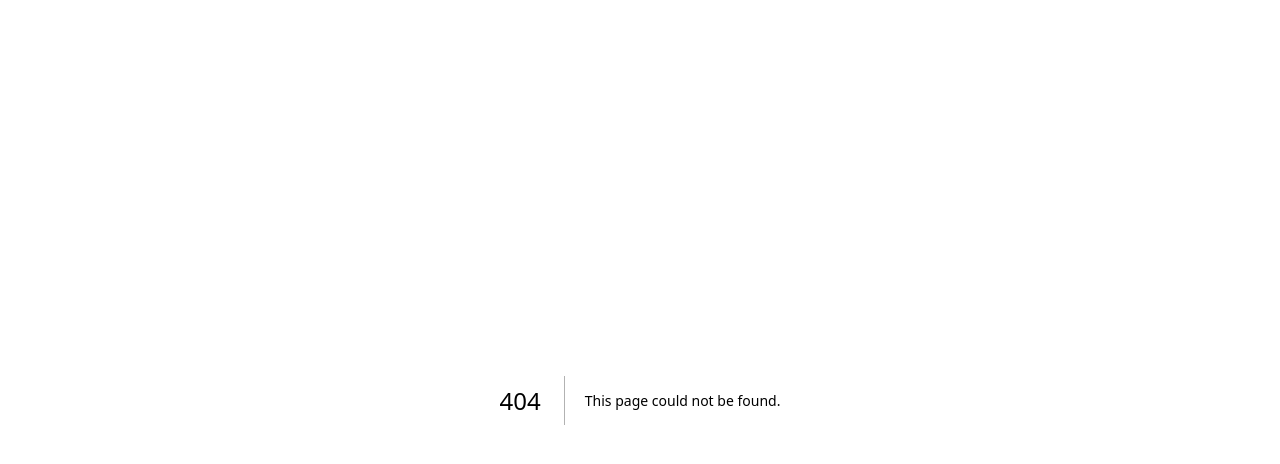
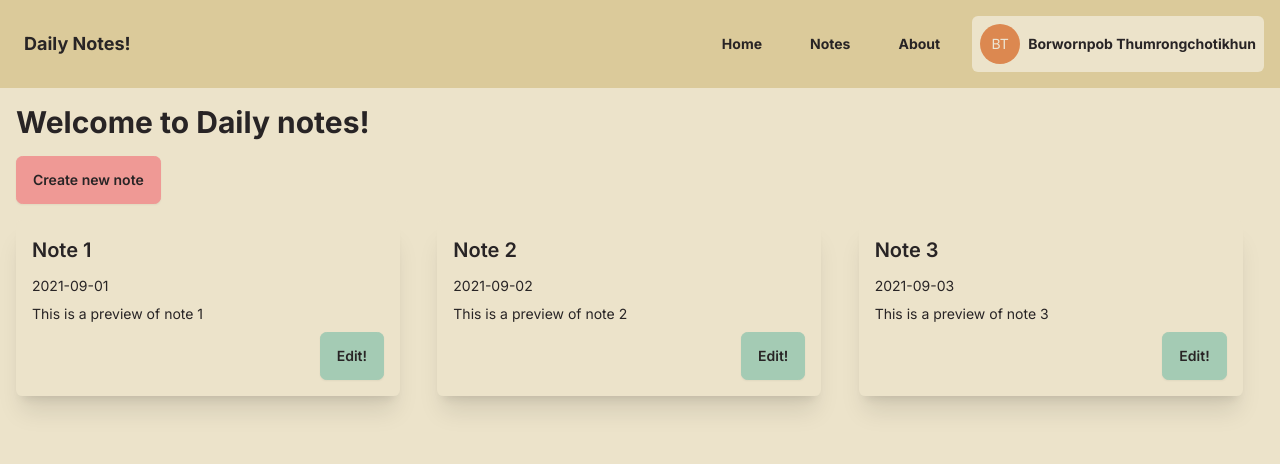
Before and after one commit to borwornpob/daily-memo, a Next.js app: page /daily in a window 1280 px wide. Before the commit this address had no page. Shown: the top 464 px of the page. Built offline with nearby package versions, Linux system fonts and the light colour scheme.

Commit message:
Add database URL configuration to .env.example Update next.config.mjs to include remote image patterns Remove daily note page component Add Navbar component to layout.tsx Refactor Home component in page.tsx

```diff
--- a/next.config.mjs
+++ b/next.config.mjs
@@ -1,4 +1,16 @@
 /** @type {import('next').NextConfig} */
-const nextConfig = {};
+// image placeholder: "https://daisyui.com/images/stock/photo-1534528741775-53994a69daeb.jpg",
+const nextConfig = {
+  images: {
+    remotePatterns: [
+      {
+        protocol: "https",
+        hostname: "daisyui.com",
+        port: "",
+        pathname: "/images/**",
+      },
+    ],
+  },
+};
 
 export default nextConfig;
--- a/src/app/daily/[noteId]/page.tsx
+++ /dev/null
@@ -1,2 +0,0 @@
-export default function Page() {
-// THis is the page for daily note using tiptap as the editor
--- /dev/null
+++ b/src/app/daily/page.tsx
@@ -0,0 +1,50 @@
+import { NoteCard } from "root/components/NoteCard";
+
+export default function Page() {
+  const notes = [
+    {
+      id: 1,
+      title: "Note 1",
+      date: "2021-09-01",
+      preview: "This is a preview of note 1",
+    },
+    {
+      id: 2,
+      title: "Note 2",
+      date: "2021-09-02",
+      preview: "This is a preview of note 2",
+    },
+    {
+      id: 3,
+      title: "Note 3",
+      date: "2021-09-03",
+      preview: "This is a preview of note 3",
+    },
+  ];
+
+  return (
+    // this page is a before to note page
+    // should consists of one button at the to to create new note
+    // and a list of card render for each note (this should fetch from the database and will be implemented later. For now it'll be a hardcoded array)
+    // each card should have a title, date, and a preview of the note
+    // when clicked, it should redirect to the note page
+
+    // this page should also have a search bar to search for notes (this will be implemented later)
+
+    <div className="container px-4 py-4 mx-auto space-y-4">
+      <p className="text-3xl font-bold">Welcome to Daily notes!</p>
+      <button className="btn btn-primary">Create new note</button>
+      <div className="grid grid-cols-1 gap-4 sm:grid-cols-2 lg:grid-cols-3">
+        {notes.map((note) => (
+          <NoteCard
+            key={note.id} // Add the key prop with a unique value
+            id={note.id}
+            title={note.title}
+            date={note.date}
+            preview={note.preview}
+          />
+        ))}
+      </div>
+    </div>
+  );
+}
--- a/src/app/layout.tsx
+++ b/src/app/layout.tsx
@@ -1,6 +1,7 @@
 import type { Metadata } from "next";
 import { Inter } from "next/font/google";
 import "./globals.css";
+import { Navbar } from "root/components/Navbar";
 
 const inter = Inter({ subsets: ["latin"] });
 
@@ -16,7 +17,10 @@ export default function RootLayout({
 }>) {
   return (
     <html lang="en" data-theme="retro">
-      <body className={inter.className}>{children}</body>
+      <body className={inter.className}>
+        <Navbar />
+        {children}
+      </body>
     </html>
   );
 }
--- a/src/app/page.tsx
+++ b/src/app/page.tsx
@@ -1,63 +1,7 @@
 export default function Home() {
   return (
-    <div className="drawer">
-      <input id="my-drawer-3" type="checkbox" className="drawer-toggle" />
-      <div className="drawer-content flex flex-col">
-        {/* Navbar */}
-        <div className="w-full navbar bg-base-300">
-          <div className="flex-none lg:hidden">
-            <label
-              htmlFor="my-drawer-3"
-              aria-label="open sidebar"
-              className="btn btn-square btn-ghost"
-            >
-              <svg
-                xmlns="http://www.w3.org/2000/svg"
-                fill="none"
-                viewBox="0 0 24 24"
-                className="inline-block w-6 h-6 stroke-current"
-              >
-                <path
-                  strokeLinecap="round"
-                  strokeLinejoin="round"
-                  strokeWidth="2"
-                  d="M4 6h16M4 12h16M4 18h16"
-                ></path>
-              </svg>
-            </label>
-          </div>
-          <div className="flex-1 px-2 mx-2">Navbar Title</div>
-          <div className="flex-none hidden lg:block">
-            <ul className="menu menu-horizontal">
-              {/* Navbar menu content here */}
-              <li>
-                <a>Navbar Item 1</a>
-              </li>
-              <li>
-                <a>Navbar Item 2</a>
-              </li>
-            </ul>
-          </div>
-        </div>
-        {/* Page content here */}
-        Content
-      </div>
-      <div className="drawer-side">
-        <label
-          htmlFor="my-drawer-3"
-          aria-label="close sidebar"
-          className="drawer-overlay"
-        ></label>
-        <ul className="menu p-4 w-80 min-h-full bg-base-200">
-          {/* Sidebar content here */}
-          <li>
-            <a>Sidebar Item 1</a>
-          </li>
-          <li>
-            <a>Sidebar Item 2</a>
-          </li>
-        </ul>
-      </div>
+    <div>
+      <h1>Home</h1>
     </div>
   );
 }
--- /dev/null
+++ b/src/components/Navbar.tsx
@@ -0,0 +1,88 @@
+import { UserCard } from "./UserCard";
+
+const data = [
+  {
+    id: 1,
+    title: "Home",
+    href: "/",
+  },
+  {
+    id: 2,
+    title: "Notes",
+    href: "/daily",
+  },
+  {
+    id: 3,
+    title: "About",
+    href: "/about",
+  },
+];
+
+export const Navbar = () => {
+  return (
+    <div className="drawer z-20">
+      <input id="my-drawer-3" type="checkbox" className="drawer-toggle" />
+      <div className="drawer-content flex flex-col">
+        {/* Navbar */}
+        <div className="w-full navbar bg-base-300">
+          <div className="flex-none lg:hidden">
+            <label
+              htmlFor="my-drawer-3"
+              aria-label="open sidebar"
+              className="btn btn-square btn-ghost"
+            >
+              <svg
+                xmlns="http://www.w3.org/2000/svg"
+                fill="none"
+                viewBox="0 0 24 24"
+                className="inline-block w-6 h-6 stroke-current"
+              >
+                <path
+                  strokeLinecap="round"
+                  strokeLinejoin="round"
+                  strokeWidth="2"
+                  d="M4 6h16M4 12h16M4 18h16"
+                ></path>
+              </svg>
+            </label>
+          </div>
+          <div className="flex-1 px-2 mx-2">
+            <p className="text-lg font-bold">Daily Notes!</p>
+          </div>
+          <div className="flex-none hidden lg:block space-x-4">
+            <ul className="menu menu-horizontal space-x-4">
+              {/* Navbar menu content here */}
+              {data.map((item) => (
+                <li key={item.id} className="self-center">
+                  <a href={item.href} className="font-bold text-l">
+                    {item.title}
+                  </a>
+                </li>
+              ))}
+              <UserCard name="Borwornpob Thumrongchotikhun" />
+            </ul>
+          </div>
+        </div>
+        {/* Page content here */}
+      </div>
+      <div className="drawer-side">
+        <label
+          htmlFor="my-drawer-3"
+          aria-label="close sidebar"
+          className="drawer-overlay"
+        ></label>
+        <ul className="menu p-4 w-80 min-h-full bg-base-200 font-bold">
+          {/* Sidebar content here */}
+          <UserCard name="Borwornpob Thumrongchotikhun" />
+          {data.map((item) => (
+            <li key={item.id}>
+              <a href={item.href} className="text-bold">
+                {item.title}
+              </a>
+            </li>
+          ))}
+        </ul>
+      </div>
+    </div>
+  );
+};
--- /dev/null
+++ b/src/components/NoteCard.tsx
@@ -0,0 +1,31 @@
+// NoteCard.tsx
+"use client";
+import { redirect } from "next/navigation";
+
+export const NoteCard = (props: {
+  id: number;
+  title: string;
+  date: string;
+  preview: string;
+}) => {
+  return (
+    <div className="card card-compact w-96 bg-base-100 shadow-xl">
+      <div className="card-body">
+        <h2 className="card-title">{props.title}</h2>
+        <p>{props.date}</p>
+        <p>{props.preview}</p>
+        <div className="card-actions justify-end">
+          <button
+            className="btn btn-secondary"
+            onClick={() => {
+              // redirect to note page
+              redirect(`/daily/${props.id}`);
+            }}
+          >
+            Edit!
+          </button>
+        </div>
+      </div>
+    </div>
+  );
+};
--- /dev/null
+++ b/src/components/Tiptap.tsx
@@ -0,0 +1,15 @@
+"use client";
+
+import { useEditor, EditorContent } from "@tiptap/react";
+import StarterKit from "@tiptap/starter-kit";
+
+const Tiptap = () => {
+  const editor = useEditor({
+    extensions: [StarterKit],
+    content: "<p>Hello World! 🌎️</p>",
+  });
+
+  return <EditorContent editor={editor} />;
+};
+
+export default Tiptap;
--- /dev/null
+++ b/src/components/UserCard.tsx
@@ -0,0 +1,47 @@
+import Image from "next/image";
+
+interface UserCardProps {
+  name: string;
+  avatar?: string;
+}
+
+const defaultProps: UserCardProps = {
+  name: "Borwornpob Thumrongchotikhun",
+};
+
+const UserCard = (props: UserCardProps) => {
+  // turn John Doe to JD
+  const nameFormatted = props.name
+    .split(" ")
+    .map((n) => n[0])
+    .join("");
+
+  return (
+    <div className="bg-base-100 rounded-md p-2 space-x-2 flex flex-row items-center">
+      <div className="avatar">
+        {props.avatar ? (
+          <Image
+            src={props.avatar}
+            alt="avatar"
+            width={10}
+            height={10}
+            className="rounded-full"
+          />
+        ) : (
+          <div className="avatar placeholder">
+            <div className="bg-accent text-neutral-content rounded-full w-10">
+              <span>{nameFormatted}</span>
+            </div>
+          </div>
+        )}
+      </div>
+      <div className="flex flex-col">
+        <span className="font-bold">{props.name}</span>
+      </div>
+    </div>
+  );
+};
+
+UserCard.defaultProps = defaultProps;
+
+export { UserCard };
```
Also changed, not shown: docker-compose.yml (added, +13 -0 lines), 1 other file (tests, documents, lock files or other folders).
